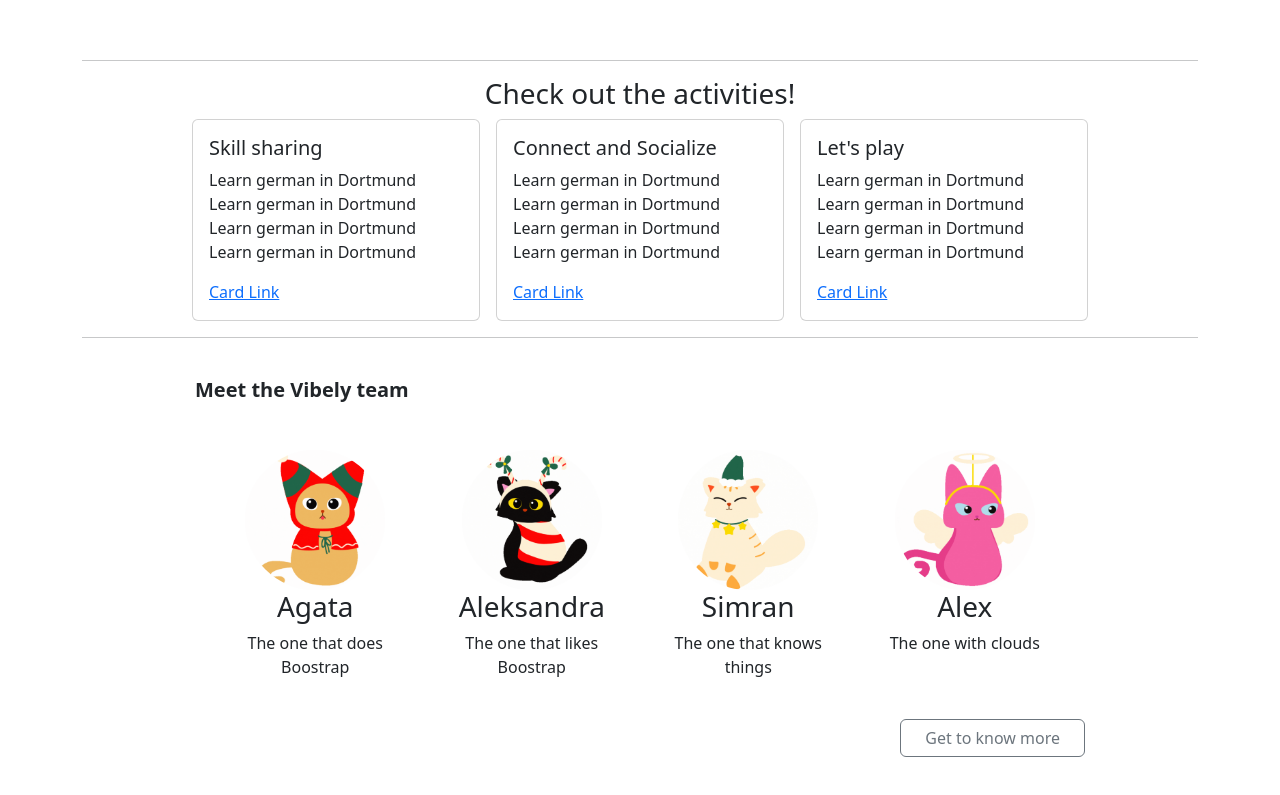
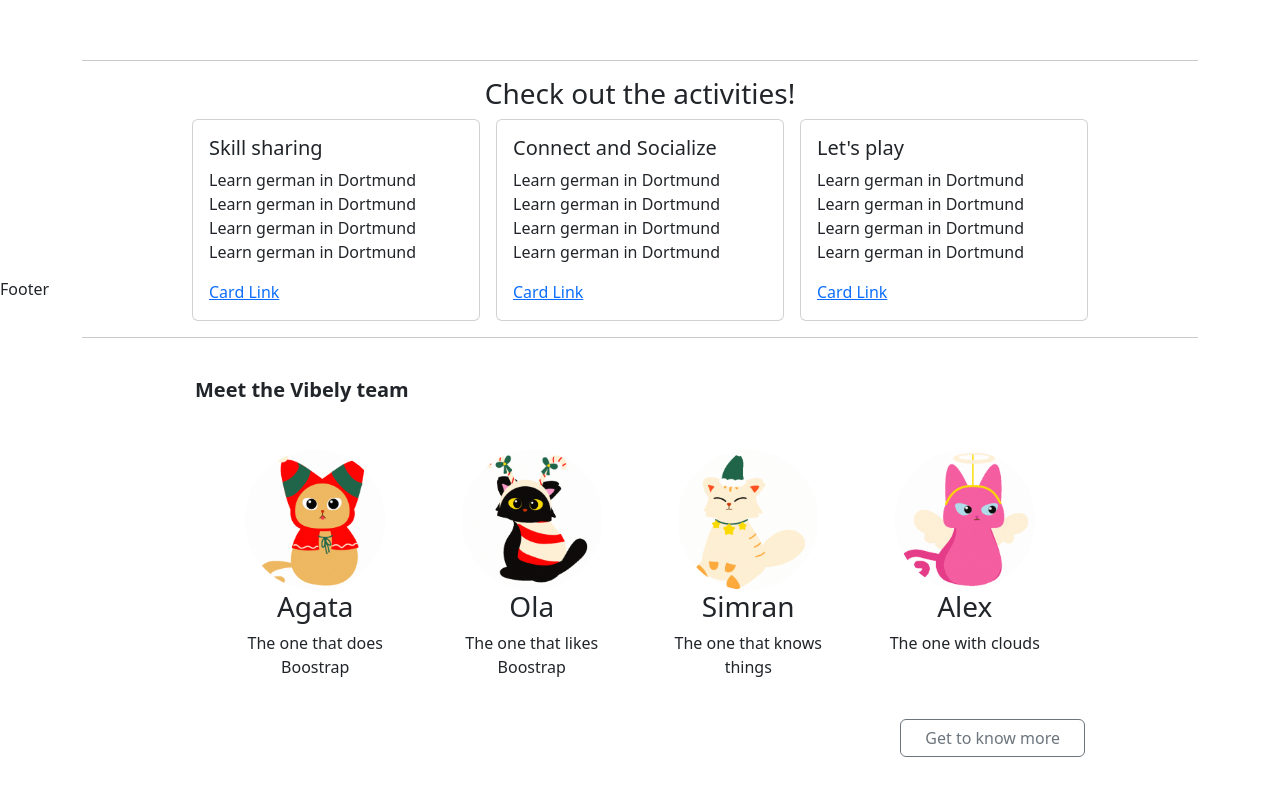
Before and after one commit to mae-rwen/Vibely, a React (Create React App) app in the folder frontend/: page / in a window 1280 px wide. Shown: the part 499-1294 px from the top of the page. Built offline with nearby package versions, Linux system fonts and the light colour scheme.

Commit message:
order in components changed

```diff
--- a/frontend/src/App.js
+++ b/frontend/src/App.js
@@ -1,11 +1,11 @@
 
 import "bootstrap/dist/css/bootstrap.min.css";
 import "./App.css";
-import Header from "./components/Header";
+import Header from "./components/GeneralComponents/Header";
 import { Routes, Route } from "react-router-dom";
-import Explore from "./components/Explore";
-import Instructions from "./components/Instructions";
-import Footer from "./components/Footer";
+import Categories from "./components/Categories/Categories";
+import Instructions from "./components/Instructions/Instructions";
+import Footer from "./components/GeneralComponents/Footer";
 import Container from "react-bootstrap/Container";
 import HomePage from "./components/HomePage/HomePage";
 
@@ -16,7 +16,7 @@ function App() {
       <Container>
         <Routes>
           <Route path="/" element={<HomePage />} />
-          <Route path="/explore" element={<Explore />} />
+          <Route path="/explore" element={<Categories />} />
           <Route path="/instructions" element={<Instructions />} />
         </Routes>
       </Container>
--- a/frontend/src/components/Footer.js
+++ /dev/null
@@ -1,3 +0,0 @@
-export default function Footer() {
-  return <div></div>;
-}
--- /dev/null
+++ b/frontend/src/components/GeneralComponents/Footer.js
@@ -0,0 +1,3 @@
+export default function Footer() {
+  return <div style={{position: "fixed", bottom: "0"}}>Footer</div>;
+}
--- a/frontend/src/components/HomePage/MeetTheTeam.js
+++ b/frontend/src/components/HomePage/MeetTheTeam.js
@@ -5,37 +5,36 @@ import Ola from "./homePageImages/Ola.gif"
 import TeamCard from "./homePageImages/TeamCard";
 
 export default function MeetTheTeam() {
-    const agata = Agata;
-    const alex = Alex;
-    const simran = Simran;
-    const ola = Ola;
+    const agata = {
+        pic: Agata,
+        name: "Agata",
+        desc: "The one that does Boostrap"
+        };
+    const alex = {
+        pic: Alex,
+        name: "Alex",
+        desc: "The one with clouds"
+        };
+    const simran = {
+        pic: Simran,
+        name: "Simran",
+        desc: "The one that knows things"
+        };
+    const ola = {
+        pic: Ola,
+        name: "Ola",
+        desc: "The one that likes Boostrap"
+        };
   return (
     <>
         <div class="p-4 my-3 text-start">
             <div class="col-lg-10 mx-auto">
             <h5 class=" fw-bold">Meet the Vibely team</h5>
         <div class="row p-4 mt-4 text-center justify-content-center">
-        {/* <TeamCard member={agata} /> */}
-        <div class="col-lg-3">
-        <img src={Agata} alt="Agata" style={{width:"140px", borderRadius: "50%"}}/>
-            <h3 class="fw-normal">Agata</h3>
-            <p>The one that does Boostrap</p>
-        </div>
-        <div class="col-lg-3">
-        <img src={Ola} alt="Ola" style={{width:"140px", borderRadius: "50%"}}/>
-            <h3 class="fw-normal">Aleksandra</h3>
-            <p>The one that likes Boostrap</p>
-        </div>
-        <div class="col-lg-3">
-        <img src={Simran} alt="Simran" style={{width:"140px", borderRadius: "50%"}}/>
-            <h3 class="fw-normal">Simran</h3>
-            <p>The one that knows things</p>
-        </div>
-        <div class="col-lg-3">
-            <img src={Alex} alt="Alex" style={{width:"140px", borderRadius: "50%"}}/>
-            <h3 class="fw-normal">Alex</h3>
-            <p>The one with clouds</p>
-        </div>
+            <TeamCard member={agata} />
+            <TeamCard member={ola} />
+            <TeamCard member={simran} />
+            <TeamCard member={alex} />
         </div>
         <div class="d-grid gap-2 d-sm-flex justify-content-sm-end">
             <button type="button" class="btn btn-outline-secondary btn-md px-4">Get to know more</button>
--- a/frontend/src/components/HomePage/homePageImages/TeamCard.js
+++ b/frontend/src/components/HomePage/homePageImages/TeamCard.js
@@ -3,9 +3,9 @@ export default function TeamCard({member}) {
   return (
     <>
     <div class="col-lg-3">
-      <img src={member} alt={member} style={{width:"140px", borderRadius: "50%"}}/>
-        <h3 class="fw-normal">{member}</h3>
-        <p>{member}</p>
+      <img src={member.pic} alt={member.name} style={{width:"140px", borderRadius: "50%"}}/>
+        <h3 class="fw-normal">{member.name}</h3>
+        <p>{member.desc}</p>
       </div>
     </>
   )
```
Also changed, not shown: frontend/src/components/Categories/Categories.js (renamed from frontend/src/components/Explore.js), frontend/src/components/GeneralComponents/Header.js (renamed from frontend/src/components/Header.js), frontend/src/components/Instructions/Instructions.js (renamed from frontend/src/components/Instructions.js).
